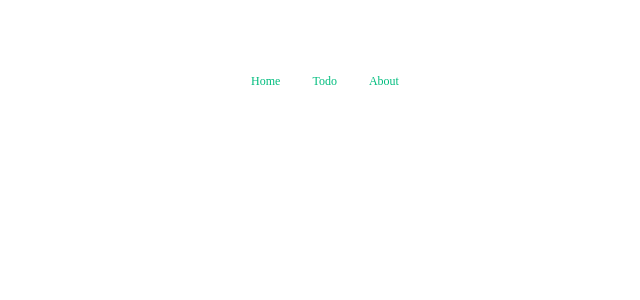
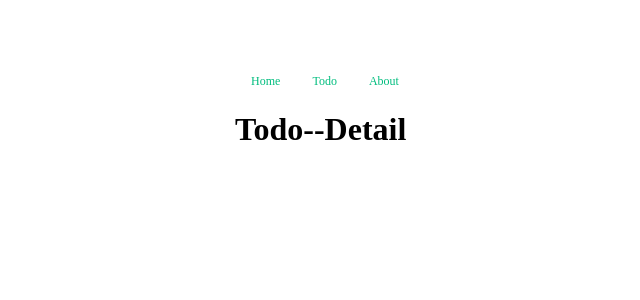
Before and after one commit to cckcoder/vuejs-3-beginner, a Vue app: page /todo/123 in a window 1280 px wide. Before the commit this address had no page. Shown: the top 300 px of the page, without its empty margins (315-955 px from the left). Built offline with nearby package versions, Linux system fonts and the light colour scheme.

Commit message:
update: setup router
Signed-off-by: codewizz_thinkpad <c.chaiwat.ch@gmail.com>

```diff
--- a/src/router/index.js
+++ b/src/router/index.js
@@ -1,6 +1,7 @@
 import { createRouter, createWebHistory } from 'vue-router'
 import HomeView from '../views/HomeView.vue'
 import TodoView from '@/views/TodoView.vue'
+import TodoDetail from '@/views/TodoDetail.vue'
 
 const router = createRouter({
   history: createWebHistory(import.meta.env.BASE_URL),
@@ -16,6 +17,11 @@ const router = createRouter({
       component: TodoView
     },
     {
+      path: '/todo/123',
+      name: 'todo-detail',
+      component: TodoDetail
+    },
+    {
       path: '/about',
       name: 'about',
       // route level code-splitting
--- /dev/null
+++ b/src/views/TodoDetail.vue
@@ -0,0 +1,9 @@
+<template>
+  <div>
+    <h1>Todo--Detail</h1>
+  </div>
+</template>
+
+<script setup>
+
+</script>
```
